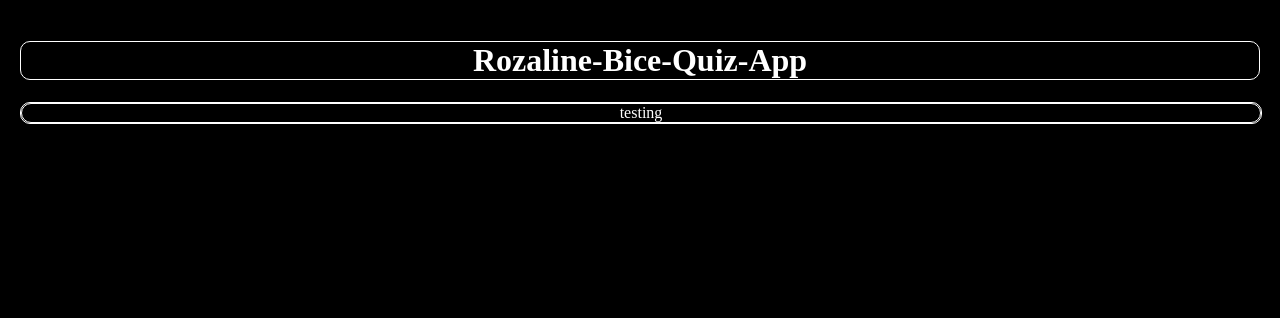
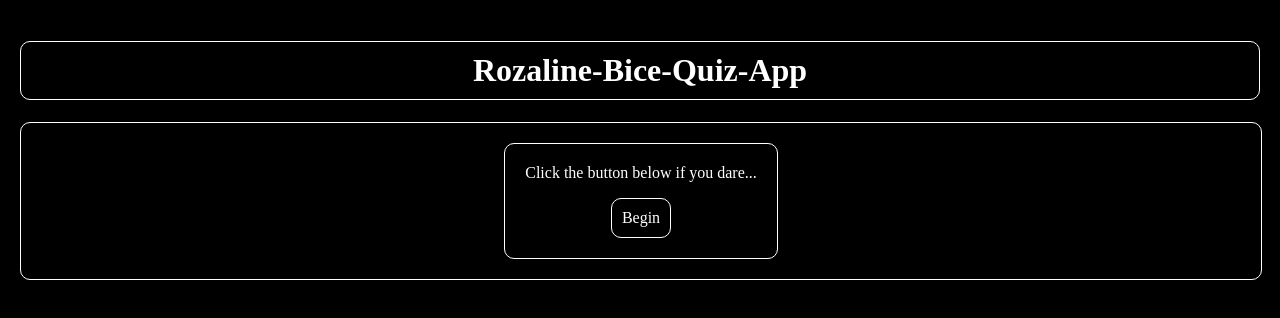
Before and after one commit to thinkful-ei-panda/Rozaline-Bice-Quiz-App, a plain HTML site: page index.html in a window 1280 px wide. Drawn offline with nearby package versions, Linux system fonts and the light colour scheme.

Commit message:
Forgot to save changes to js before last commit

```diff
--- a/app.css
+++ b/app.css
@@ -10,7 +10,7 @@ header {
 main {
   display: flex;
   flex-direction: column;
-  justify-content: center;
+  align-items: center;
   height: 100%;
   width: 100%;
   border: 1px solid #fff;
@@ -21,6 +21,7 @@ h1 {
   border: 1px solid #fff;
   border-radius: 10px;
   color: #fff;
+  padding: 10px
 }
 
 ul  {
@@ -28,17 +29,30 @@ ul  {
 }
 
 .wrapper {
-  display: flex;
+  width: auto;
+  margin: 20px;
 }
 
 #quiz-container {
-  flex: 1;
   border: 1px solid #fff;
   border-radius: 10px;
   color: #fff;
+  padding: 20px;
   text-align: center;
 }
 
+#quiz-app-form-submit-button {
+  background-color: #000;
+  border: 1px solid #fff;
+  border-radius: 10px;
+  padding: 10px;
+  color: #fff;
+}
+
+#quiz-app-form-submit-button:hover {
+  background-color: #fff;
+  color: #000;
+}
 .gist{
   position: absolute;
   bottom: 0;
--- a/app.js
+++ b/app.js
@@ -80,26 +80,19 @@ const store = {
 	score: 0
 };
 
-/*
+let html = `
 	<div class="wrapper">
-
 		<div id="quiz-container">
-
 			<form id="quiz-app-form" action="http://someform.php">
-
-		<legend id="quiz-app-form-legend"></legend>
+				<legend id="quiz-app-form-legend">Click the button below if you dare...</legend>
 					<ul id="quiz-app-form-ul">
 
 					</ul>
-		<button type="submit" id="quiz-app-form-submit-button">Start Quiz</button>
-
+					<button type="submit" id="quiz-app-form-submit-button">Begin</button>
 			</form>
-
 		</div>
-
 	</div>
-*/
-
+`;
 
 const render = () => {
 /*
@@ -111,18 +104,18 @@ const render = () => {
 
 	console.log ( 'render started' );
 
-	const html = `<div class="wrapper"><div id="quiz-container">testing</div></div>`;
-
 	$( 'main' ).html ( html ) ;
 
 	console.log ( 'render completed' );
 
 }
 
-const pickQuestion = ( questions ) => {
+const getContent = ( questions ) => {
 // Story
 
 	console.log ( 'pickQuestion started' );
+
+	// If initial load
 
 	console.log ( 'pickQuestion completed' );
 
@@ -133,15 +126,28 @@ const generateHtml = ( currentQuestion) => {
 
 	console.log ( 'generateHtml started' );
 
+	//html = `<div class="wrapper"><div id="quiz-container">testing</div></div>`;
+
 	console.log ( 'generateHtml completed' );
 
 };
 
-const buildQuiz = () => {
-// Story
+const buildQuiz = ( ) => {
+// This function is responsible for calling all sub functions responsible
+// for a function quiz app.
 
 	console.log ( 'buildQuiz started' );
 
+	$( '#quiz-app-form' ).submit( ( e ) => {
+
+		e.preventDefault ();
+
+		buildQuiz ( false );
+
+	});
+
+	getContent ();
+	generateHtml ();
 	render ();
 
 	// Quiz complete ?
@@ -150,13 +156,5 @@ const buildQuiz = () => {
 
 }
 
-$( '#quiz-app-form' ).submit( ( e ) => {
-
-	e.preventDefault ();
-
-	buildQuiz ();
-
-});
-
 // when the page loads, call `buildQuiz`.
-$(buildQuiz);
+$( buildQuiz );
```
Lines whose indentation alone changed are shown as unchanged.
